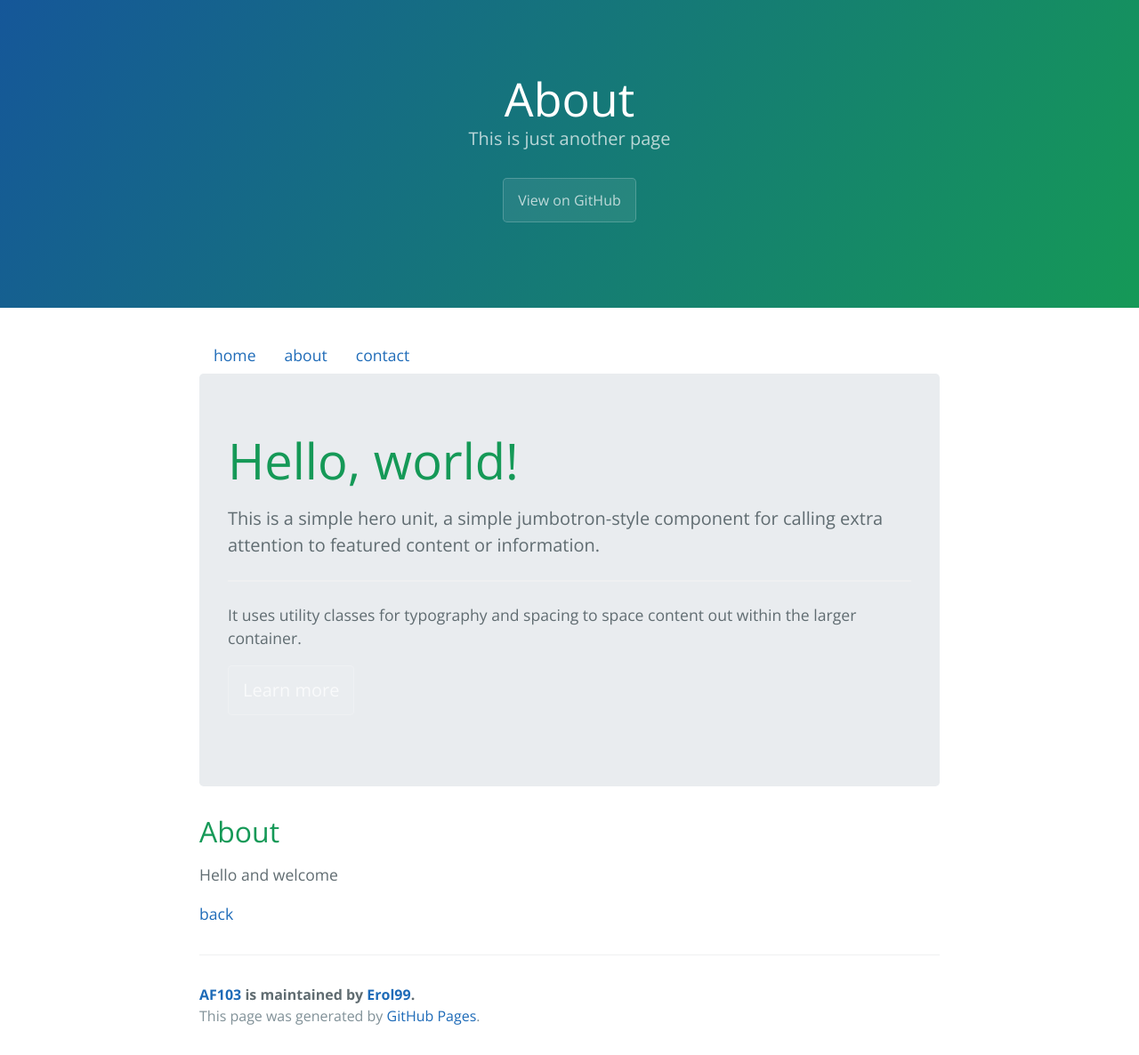
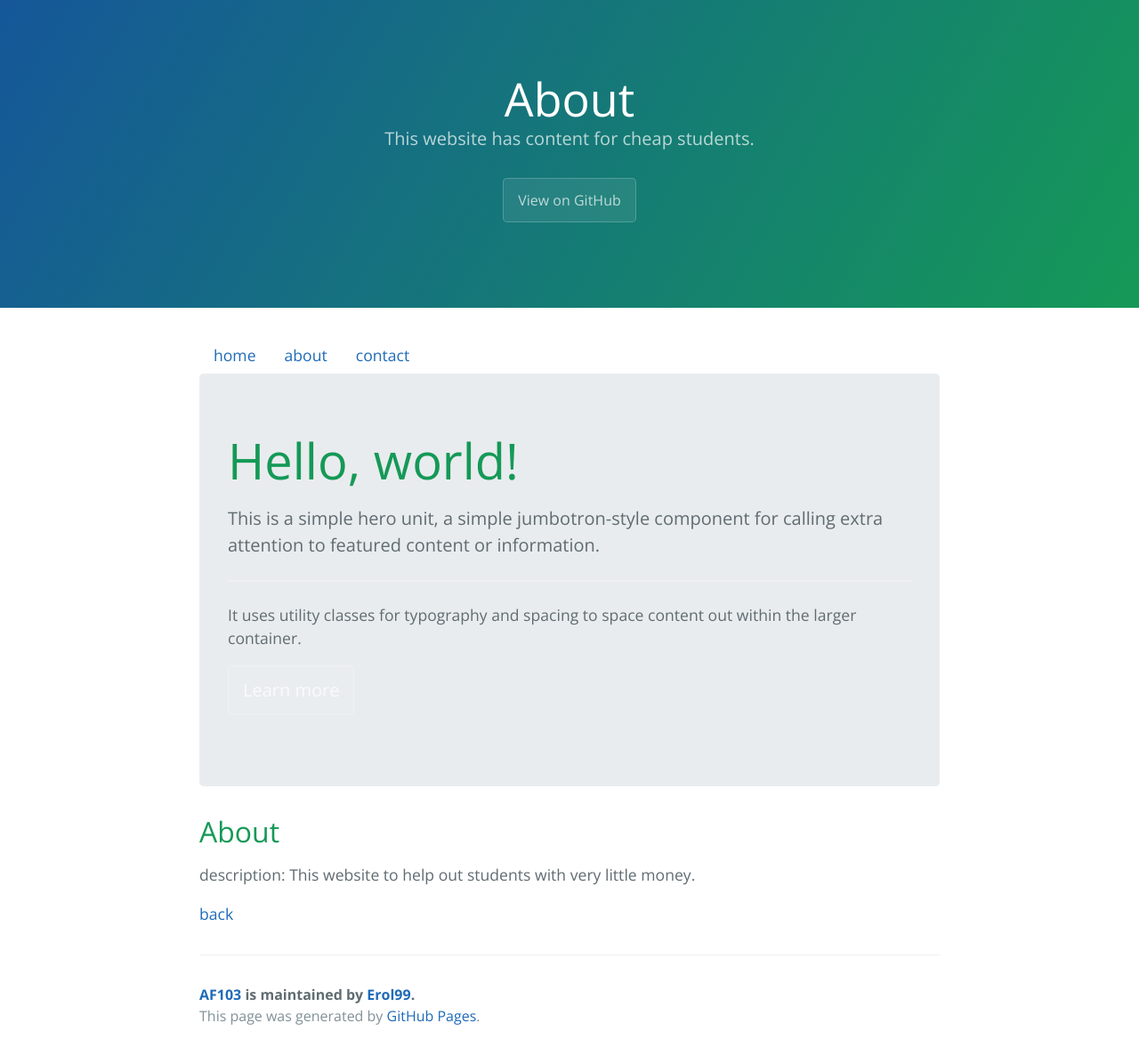
Before and after one commit to Erol99/AF103, a Jekyll site: the page built from about.md, in a window 1280 px wide. Shown: the whole page at 89% size. Built offline with Jekyll 4.4.1, drawn with Linux system fonts in a browser that asks for light colours.

Commit message:
Update about.md

```diff
--- a/about.md
+++ b/about.md
@@ -1,15 +1,12 @@
 ---
 layout: default
 title: About
-description: This is just another page
+description:
 
 ---
 
 ## About
 
-
-
-
-Hello and welcome
+description: This website to help out students with very little money.
 
 [back](./)
```
